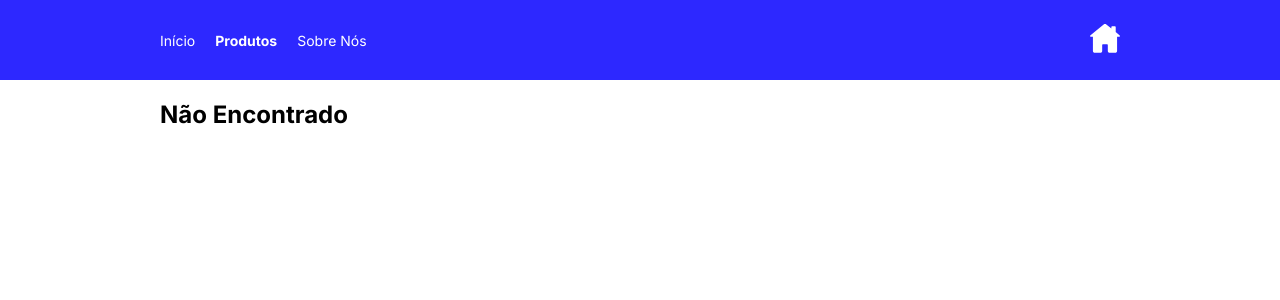
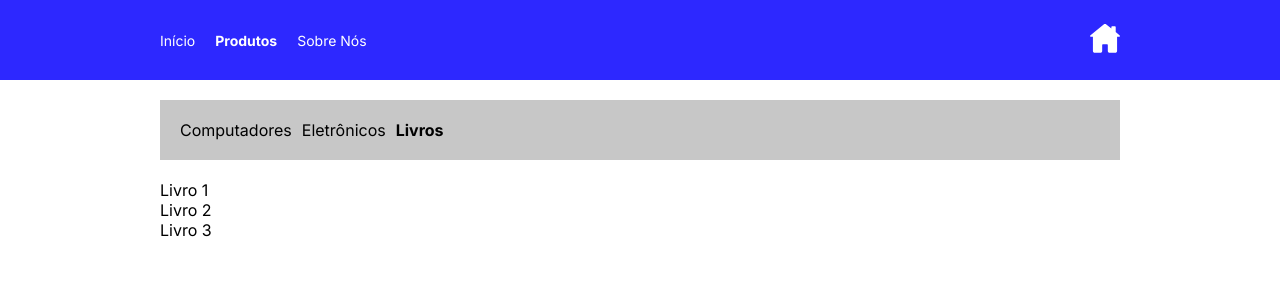
Before and after one commit to ryansouzas/projeto-rotas-react, a React (Vite) app in the folder frontend/: page /products/books in a window 1280 px wide. Shown: the top 300 px of the page. Built offline with nearby package versions, Linux system fonts and the light colour scheme.

Commit message:
Project Finished

```diff
--- a/frontend/src/App.tsx
+++ b/frontend/src/App.tsx
@@ -5,6 +5,7 @@ import Home from "./routes/Home";
 import NotFound from "./routes/NotFound";
 import Products from "./routes/Products";
 import About from "./routes/About";
+import ProductList from "./components/ProductList";
 
 function App() {
   return (
@@ -14,7 +15,9 @@ function App() {
           <Route path="/" element={<ClientSite />}>
             <Route index element={<Home />} />
             <Route path="/home" element={<Home />} />
-            <Route path="/products" element={<Products />} />
+            <Route path="/products" element={<Products />}>
+              <Route path=":category" element={<ProductList />} />
+            </Route>
             <Route path="/about" element={<About />} />
             <Route path="*" element={<NotFound />} />
           </Route>
--- /dev/null
+++ b/frontend/src/components/ProductList/index.tsx
@@ -0,0 +1,34 @@
+import { useParams } from "react-router-dom";
+import "./styles.css";
+
+export default function ProductList() {
+  const { category } = useParams();
+
+  return (
+    <div className="container mt-20">
+      {category === "computers" && (
+        <ul className="app-product-list">
+          <li>Computador 1</li>
+          <li>Computador 2</li>
+          <li>Computador 3</li>
+        </ul>
+      )}
+
+      {category === "electronics" && (
+        <ul className="app-product-list">
+          <li>Eletrônico 1</li>
+          <li>Eletrônico 2</li>
+          <li>Eletrônico 3</li>
+        </ul>
+      )}
+
+      {category === "books" && (
+        <ul className="app-product-list">
+          <li>Livro 1</li>
+          <li>Livro 2</li>
+          <li>Livro 3</li>
+        </ul>
+      )}
+    </div>
+  );
+}
--- /dev/null
+++ b/frontend/src/components/ProductList/styles.css
@@ -0,0 +1,3 @@
+.app-product-list {
+  list-style: none;
+}
--- a/frontend/src/components/ProductPage/index.tsx
+++ b/frontend/src/components/ProductPage/index.tsx
@@ -1,12 +1,21 @@
+import { NavLink } from "react-router-dom";
 import "./styles.css";
 
 export default function ProductPage() {
   return (
     <nav>
       <ul className="container mt-20 app-nav-products">
-        <li>Computadores</li>
-        <li>Eletrônicos</li>
-        <li>Livros</li>
+        <li>
+          <NavLink to="computers">Computadores</NavLink>
+        </li>
+
+        <li>
+          <NavLink to="electronics">Eletrônicos</NavLink>
+        </li>
+
+        <li>
+          <NavLink to="books">Livros</NavLink>
+        </li>
       </ul>
     </nav>
   );
```
